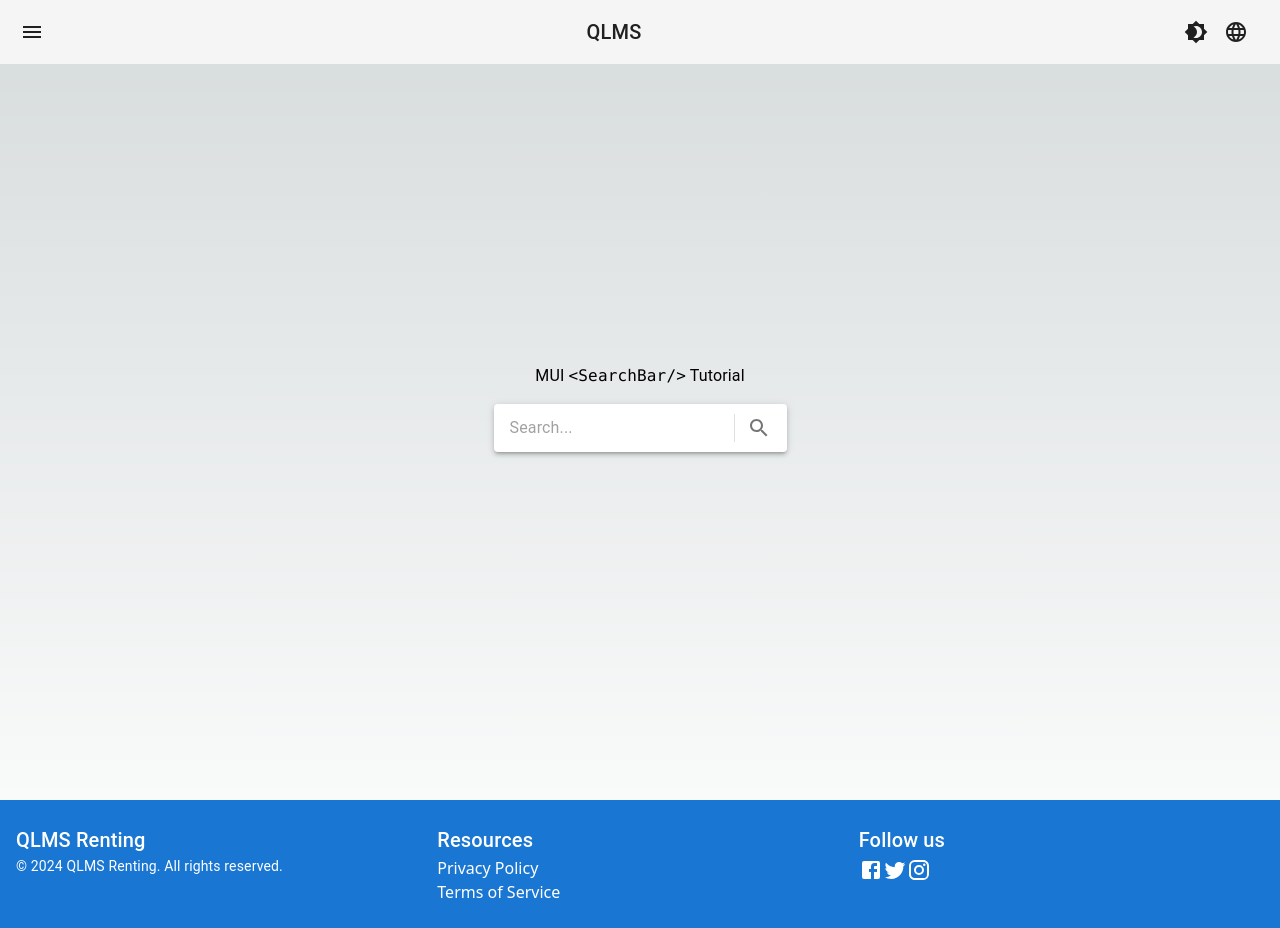
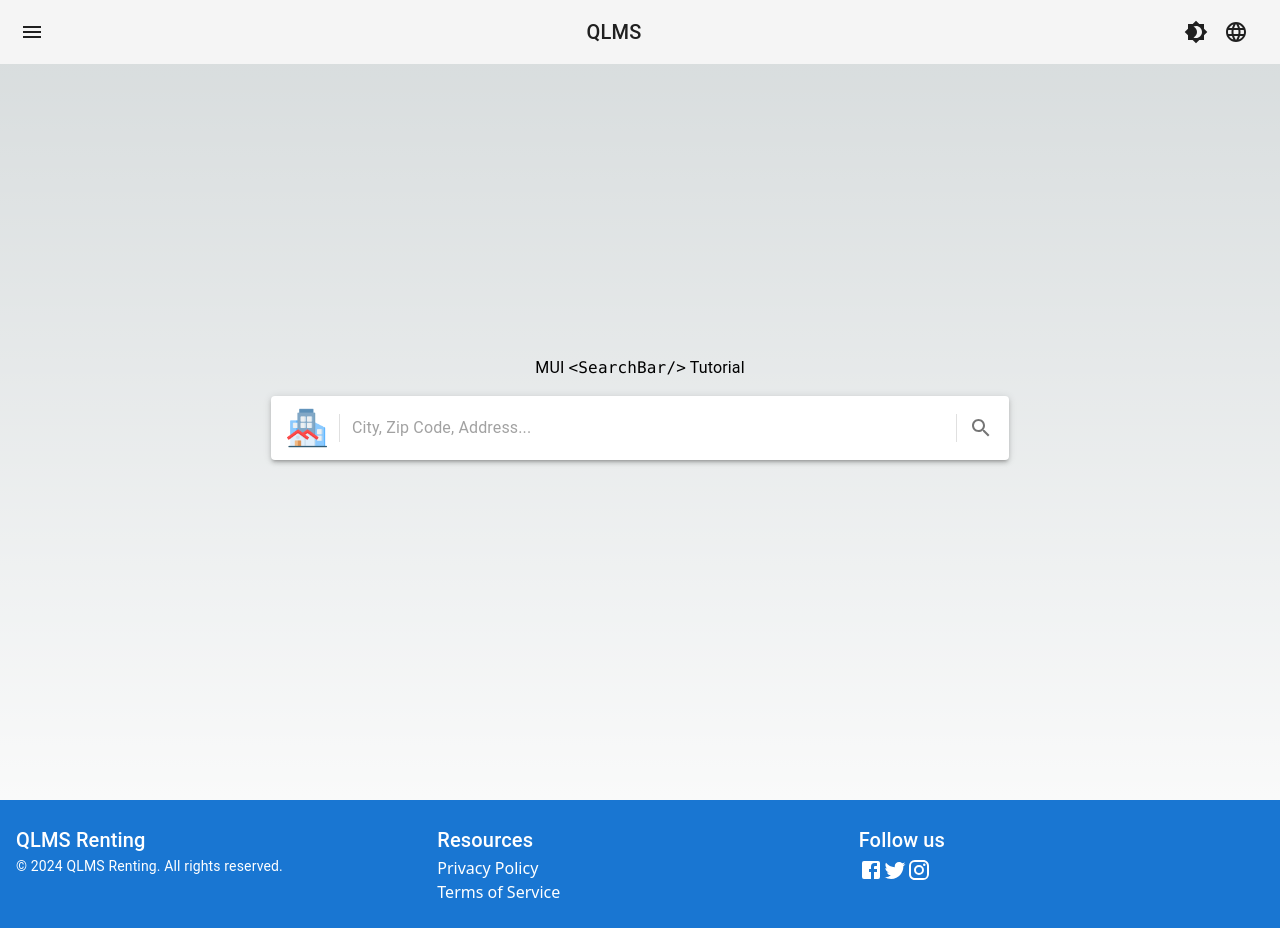
Before and after one commit to lisiCAO/DHRMS-FE, a Next.js app in the folder dhrms/: page / in a window 1280 px wide. Built offline with nearby package versions, Linux system fonts and the light colour scheme.

Commit message:
serach and recent search updated

```diff
--- a/dhrms/package.json
+++ b/dhrms/package.json
@@ -15,7 +15,8 @@
     "@mui/material": "^5.15.15",
     "next": "14.1.4",
     "react": "^18",
-    "react-dom": "^18"
+    "react-dom": "^18",
+    "usehooks-ts": "^3.1.0"
   },
   "devDependencies": {
     "autoprefixer": "^10.4.19",
--- a/dhrms/src/app/page.js
+++ b/dhrms/src/app/page.js
@@ -2,10 +2,18 @@
 import { Box, Typography } from "@mui/material";
 import Searchbar from "../components/SearchBar";
 import { useRouter } from "next/navigation";
+import RecentSearches from "../components/RecentSearches"; // Adjust the import path
+import { useRecentSearches } from "../hooks/useRecentSearches"; // Adjust the import path
+import { useState } from "react"; // Adjust the import to use useState
 
 const Home = () => {
   const router = useRouter();
+  const { recentSearches, setRecentSearches } = useRecentSearches();
+  const [open, setOpen] = useState(false);
+  const [anchorEl, setAnchorEl] = useState(null); // Use useState to manage the anchorEl
 
+  console.log("open:", open);
+  console.log("recentSearches:", recentSearches);
 
   return (
     <Box
@@ -15,11 +23,11 @@ const Home = () => {
       alignItems="center"
       height="100vh" // Ensure the container takes up the full height of the viewport
     >
-      <Box maxWidth={"sm"}>
+      <Box maxWidth={"md"}>
         <Typography textAlign="center" my={2}>
           MUI <code>{`<SearchBar/>`}</code> Tutorial
         </Typography>
-        <Box>
+        <Box width="100%">
           <Searchbar
             onSubmit={(searchTerm) => {
               router.push({
@@ -28,9 +36,21 @@ const Home = () => {
                   search: searchTerm,
                 },
               });
+              // Add the search term to the recent searches list
+              if (!recentSearches.includes(searchTerm)) {
+                setRecentSearches([searchTerm, ...recentSearches]);
+              }
             }}
-            inputProps={{}}
+            inputProps={{
+              onFocus: (event) => {
+                setOpen(true);
+                setAnchorEl(event.currentTarget); // Set the anchorEl using useState
+              },
+              onBlur: () => setOpen(false),
+            }}
           />
+          {/* Pass the anchorEl as a prop */}
+          <RecentSearches open={open} anchorEl={anchorEl} onClose={() => setOpen(false)} />
         </Box>
       </Box>
     </Box>
--- /dev/null
+++ b/dhrms/src/components/PropertyIcon.js
@@ -0,0 +1,15 @@
+import Image from 'next/image'; // Import next/image component
+
+const PropertyIcon = () => {
+  return (
+    <div>
+      {/*
+        Use the next/image component with the src attribute pointing to the image file in the public directory.
+        Specify the width and height of the image as props.
+      */}
+      <Image src="/property.png" alt="Custom Icon" width={40} height={40} />
+    </div>
+  );
+};
+
+export default PropertyIcon;
--- /dev/null
+++ b/dhrms/src/components/RecentSearches.js
@@ -0,0 +1,53 @@
+import React, { useRef } from "react";
+import {
+  Menu,
+  MenuItem,
+  MenuList,
+  Popper,
+  Paper,
+  IconButton,
+  ListItemIcon,
+  ListItemText,
+} from "@mui/material";
+import { useRecentSearches } from "../hooks/useRecentSearches";
+import { AccessTime, Close } from "@mui/icons-material";
+import { useOnClickOutside } from "usehooks-ts";
+// We add an onClose prop in addition to the PopperProps
+const RecentSearches = ({ open, anchorEl, onClose }) => {
+  const { recentSearches, setRecentSearches } = useRecentSearches();
+  const paperRef = useRef(null);
+
+  const el = anchorEl;
+  // Remove item when x button is clicked for an item
+  const removeItem = (searchTerm) => {
+    setRecentSearches(recentSearches.filter((item) => item !== searchTerm));
+  };
+  // Listen to clickOutside events using this hook from usehooks-ts
+  useOnClickOutside(paperRef, onClose);
+  if (!anchorEl) return null;
+  return (
+    <Popper anchorEl={anchorEl} open={open} disablePortal>
+      {/* Set the width the same as the anchorElement */}
+      <Paper sx={{ width: el.clientWidth }} ref={paperRef}>
+        <MenuList>
+          {!recentSearches.length ? (
+            <MenuItem disabled>You have no recent searches...</MenuItem>
+          ) : (
+            recentSearches.map((searchTerm, i) => (
+              <MenuItem key={i}>
+                <ListItemIcon>
+                  <AccessTime />
+                </ListItemIcon>
+                <ListItemText>{searchTerm}</ListItemText>
+                <IconButton onClick={() => removeItem(searchTerm)}>
+                  <Close />
+                </IconButton>
+              </MenuItem>
+            ))
+          )}
+        </MenuList>
+      </Paper>
+    </Popper>
+  );
+};
+export default RecentSearches;
--- a/dhrms/src/components/SearchBar.js
+++ b/dhrms/src/components/SearchBar.js
@@ -1,6 +1,7 @@
 import { SearchOutlined } from "@mui/icons-material";
 import { Divider, IconButton, InputBase, Paper } from "@mui/material";
 import { useState } from "react";
+import PropertyIcon from "./PropertyIcon";
 
 const Searchbar = (props) => {
   const [searchTerm, setSearchTerm] = useState("");
@@ -14,9 +15,15 @@ const Searchbar = (props) => {
         e.preventDefault();
         props.onSubmit(searchTerm ?? "");
       }}>
+           {/* Add the IconButton component here */}
+      <IconButton type='button' aria-label='search'>
+        <PropertyIcon />
+      </IconButton>
+      {/* Add a divider between the IconButton and the InputBase */}
+      <Divider sx={{ height: 28, mx: 0.5 }} orientation='vertical' />
       <InputBase
-        sx={{ ml: 1, flex: 1 }}
-        placeholder='Search...'
+        sx={{ ml: 1, flex: 1, minWidth: 600 }}
+        placeholder='City, Zip Code, Address...'
         inputProps={{ "aria-label": "search" }}
         value={searchTerm}
         onChange={(e) => {
--- /dev/null
+++ b/dhrms/src/hooks/useRecentSearches.js
@@ -0,0 +1,13 @@
+import { useLocalStorage } from  "usehooks-ts";
+
+export const useRecentSearches = () => {
+  const [recentSearches, setRecentSearches] = useLocalStorage(
+    "recent-searches",
+    []
+  );
+
+  return {
+    recentSearches,
+    setRecentSearches,
+  };
+};
```
Also changed, not shown: dhrms/app.js (added, +7 -0 lines), dhrms/public/property.png (added), 1 other file (tests, documents, lock files or other folders).
